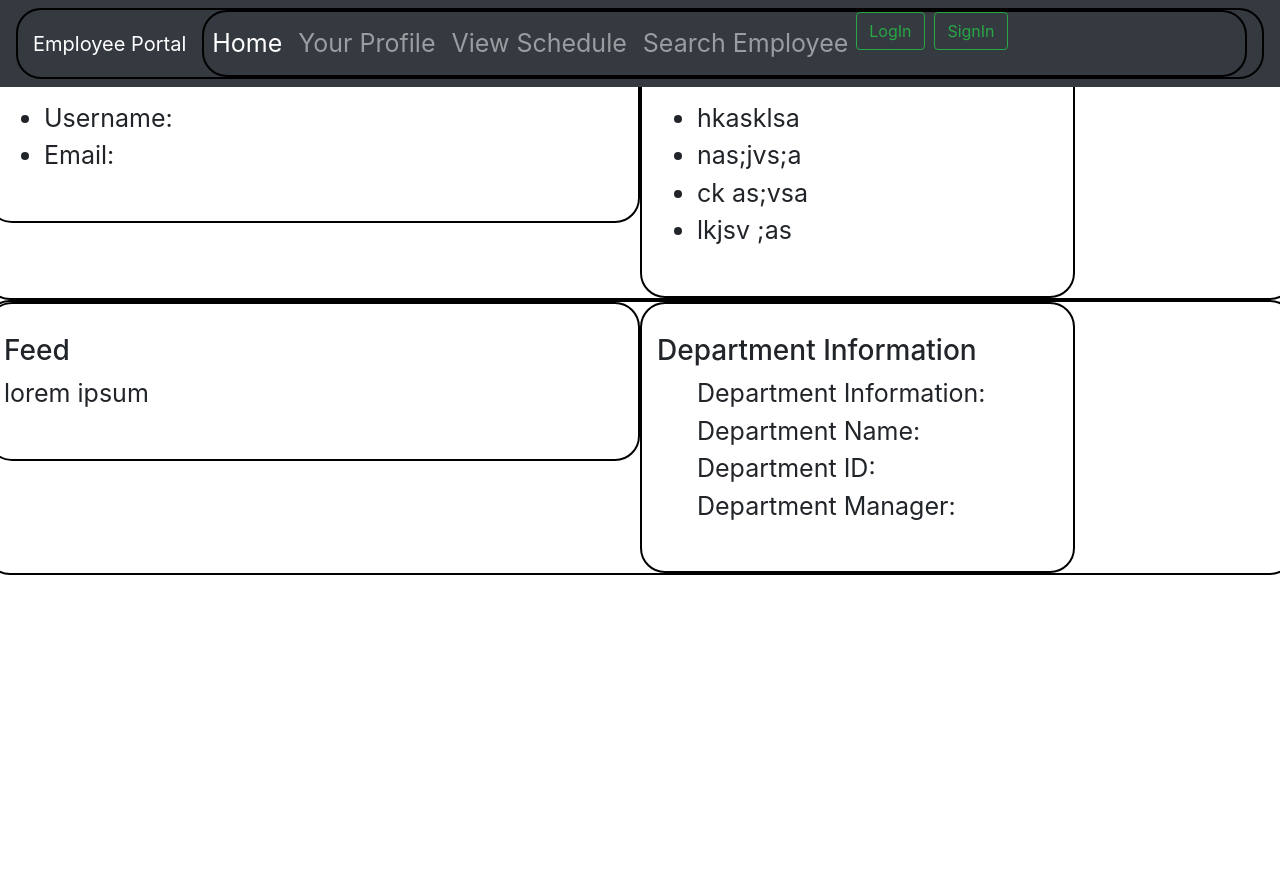
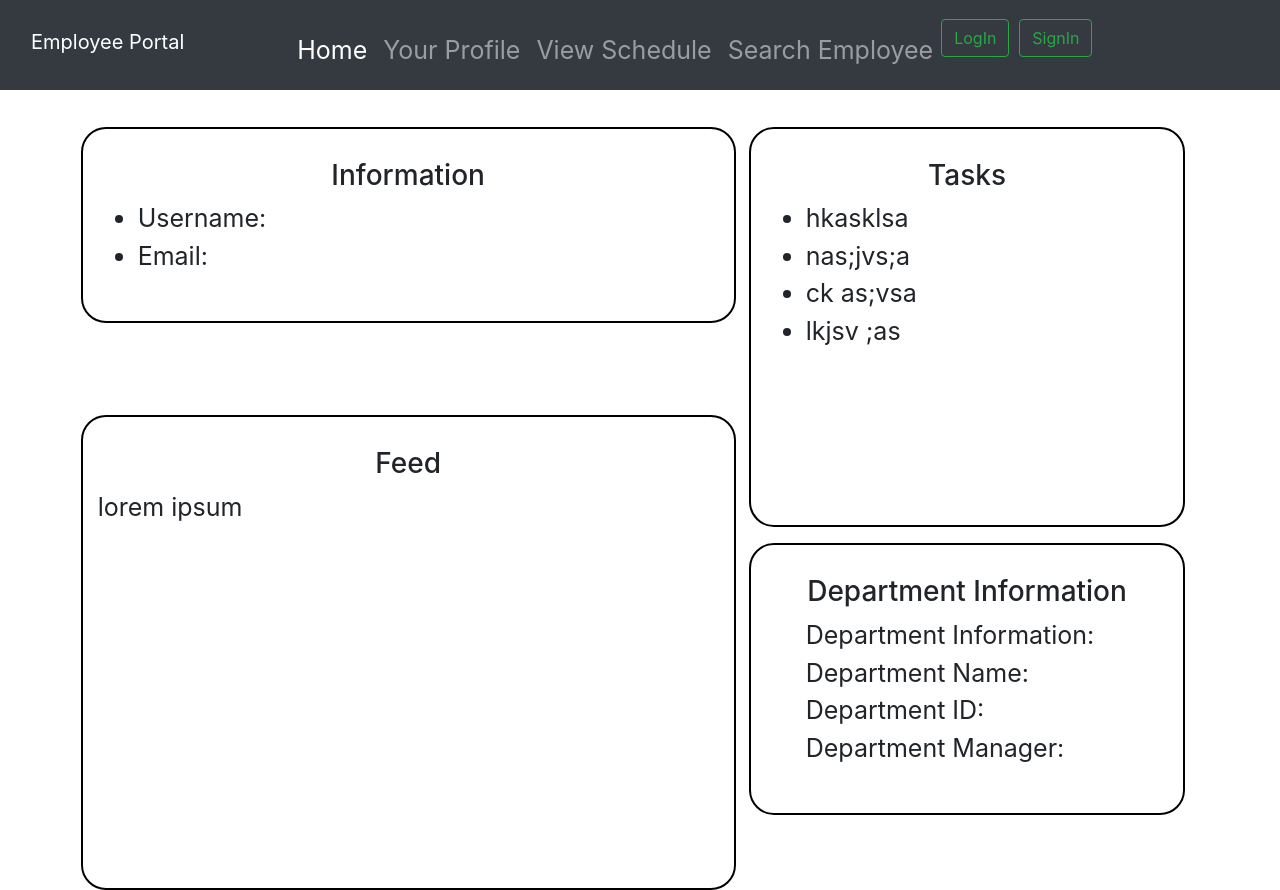
Before and after one commit to limbub009/EmployeePortal, a PHP site: page /dashboard.html in a window 1280 px wide. Before the commit the page ends 575 px from the top, so only its background shows below. Run offline with PHP 8.4, Linux system fonts and the light colour scheme.

Commit message:
Update dashboard.css

```diff
--- a/dashboard.css
+++ b/dashboard.css
@@ -1,39 +1,71 @@
 dashboard.css
 
 body{
+    background-color: #fff9c2;
+}
+
+nav{
+    margin-top: -2%;
+}
+
+div{
+    font-size: 25px;
+    margin-left: 7.3%;
+    margin-top: 1.5%;
+}
+
+div:hover {
+    text-decoration: none;
+    transform: scale(1.025);
+    transition: 0.5s;
+}
+
+.row1{
+    margin-top: 6.5%;
+}
+
+.info{
+    border-radius: 25px;
+    border: 2px solid black;
+    padding: 30px;
+    width: 37.5%;
+    height: 20%;
 
 }
 
-div{
+.feed{
     border-radius: 25px;
     border: 2px solid black;
-    font-size: 25px;
+    padding: 30px;
+    width: 50%;
+    height: 475px;
+    margin-top: -10%;
 }
 
-.info{
+.tasks{
+    border-radius: 25px;
+    border: 2px solid black;
     padding: 30px;
     width: 37.5%;
-    height: 20%;
+    height: 400px;
+    margin-left: 1%;
 }
 
-.feed{
+.deptInfo{
+    border-radius: 25px;
+    border: 2px solid black;
     padding: 30px;
     width: 50%;
     height: 20%;
-}
-
-.tasks{
-    padding: 30px;
-    width: 37.5%;
-    height: 20%;
-}
-
-.deptInfo{
-    padding: 30px;
-    width: 50%;
-    height: 20%;
+    margin-top: -0.2%;
+    margin-left: 1%;
 }
 
 .dptLst{
     list-style-type: none;
 }
+
+h3{
+    text-align: center;
+    text-underline: black;
+}
```
